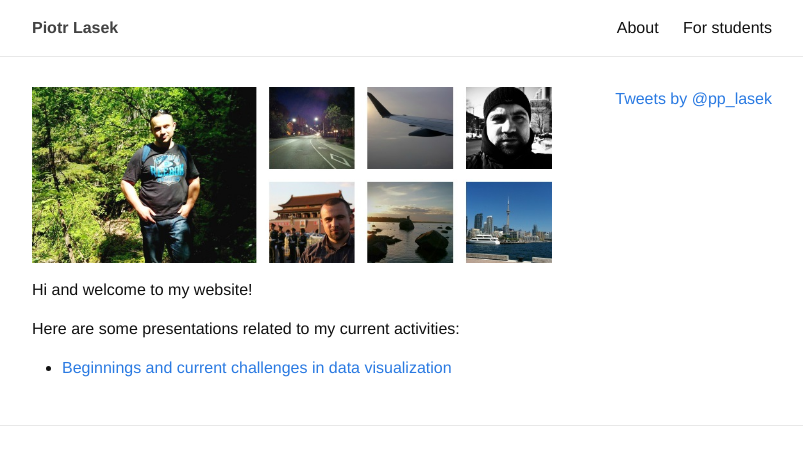
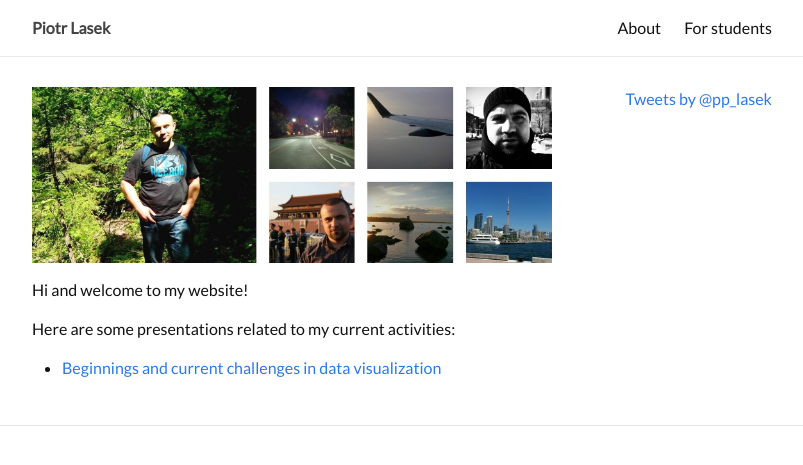
Before and after one commit to piotrlasek/piotrlasek.github.io, a Jekyll site: the page built from index.html, in a window 1280 px wide. Shown: the top 465 px of the page, without its empty margins (238-1041 px from the left). Built offline with Jekyll 4.4.1, drawn with Linux system fonts in a browser that asks for light colours; comment, search, counter and statistics services are not loaded.

Commit message:
Update main.scss

```diff
--- a/css/main.scss
+++ b/css/main.scss
@@ -3,10 +3,10 @@
 ---
 @charset "utf-8";
 
-@import url('https://fonts.googleapis.com/css?family=Shadows+Into+Light');
+@import url('https://fonts.googleapis.com/css?family=Lato');
 
 // Our variables
-$base-font-family: Helvetica, Arial, sans-serif;
+$base-font-family: Lato, Arial, sans-serif;
 $base-font-size:   16px;
 $small-font-size:  $base-font-size * 0.875;
 $base-line-height: 1.5;
```
